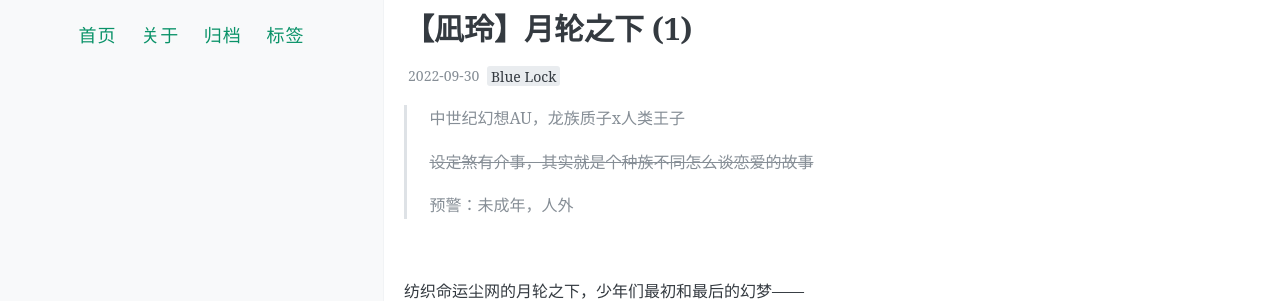
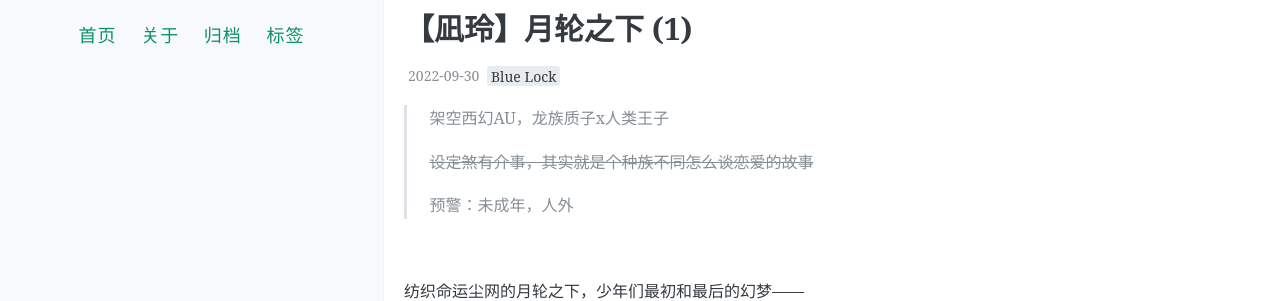
Before and after one commit to ligeiali13/blog, a Jekyll site: the page built from index.html, in a window 1280 px wide and 900 px high. Shown: the part 428-729 px from the top of the window. Built offline with Jekyll 4.4.1, drawn with Linux system fonts in a browser that asks for light colours; the list of posts is cut into pages by our own code; comment, search, counter and statistics services are not loaded.

Commit message:
Update 2022-09-30-lullaby-01.md

```diff
--- a/_posts/2022-09-30-lullaby-01.md
+++ b/_posts/2022-09-30-lullaby-01.md
@@ -8,7 +8,7 @@ tags: [Blue Lock]
 comments: true
 ---
 
->中世纪幻想AU，龙族质子x人类王子
+>架空西幻AU，龙族质子x人类王子
 >
 >~~设定煞有介事，其实就是个种族不同怎么谈恋爱的故事~~
 >
```
